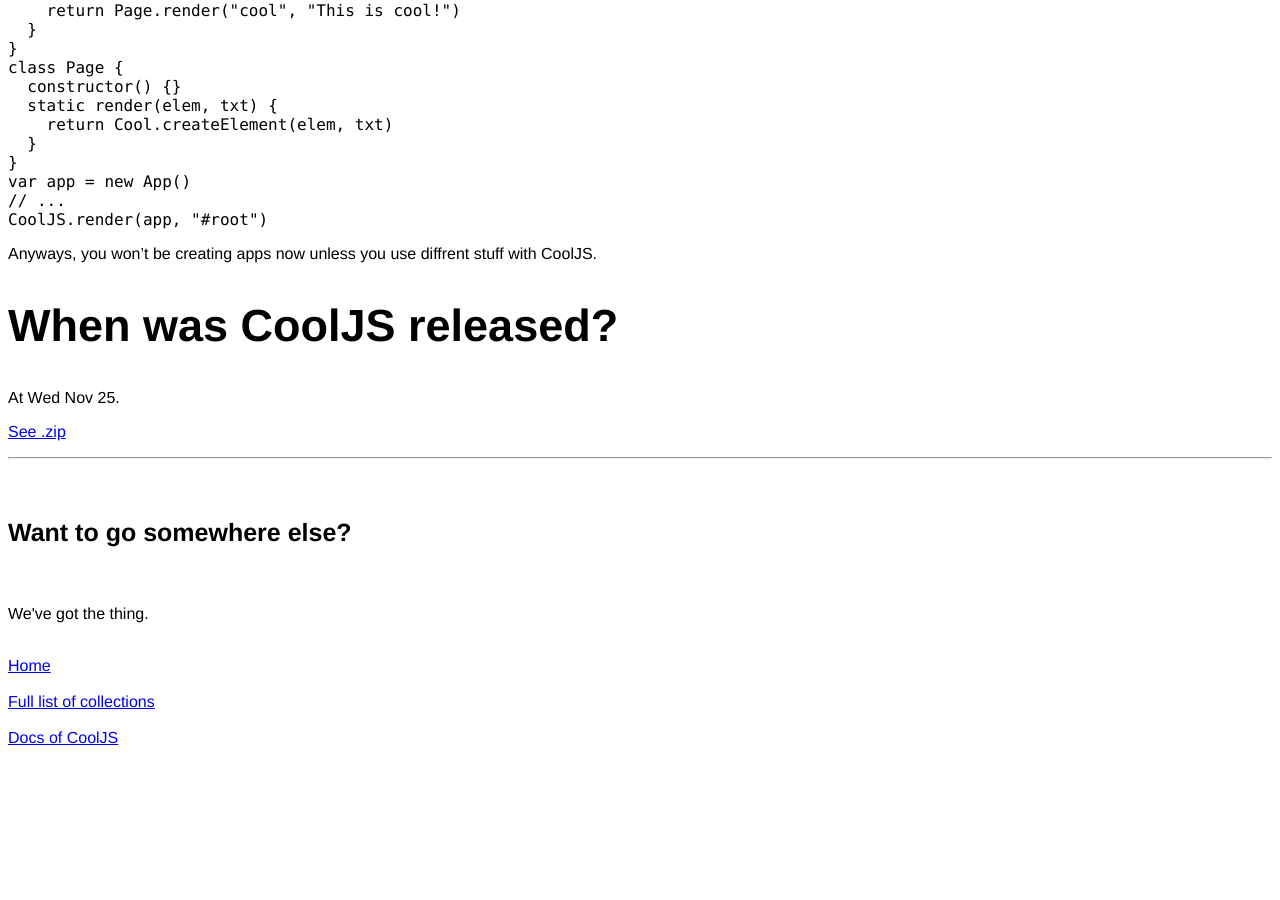
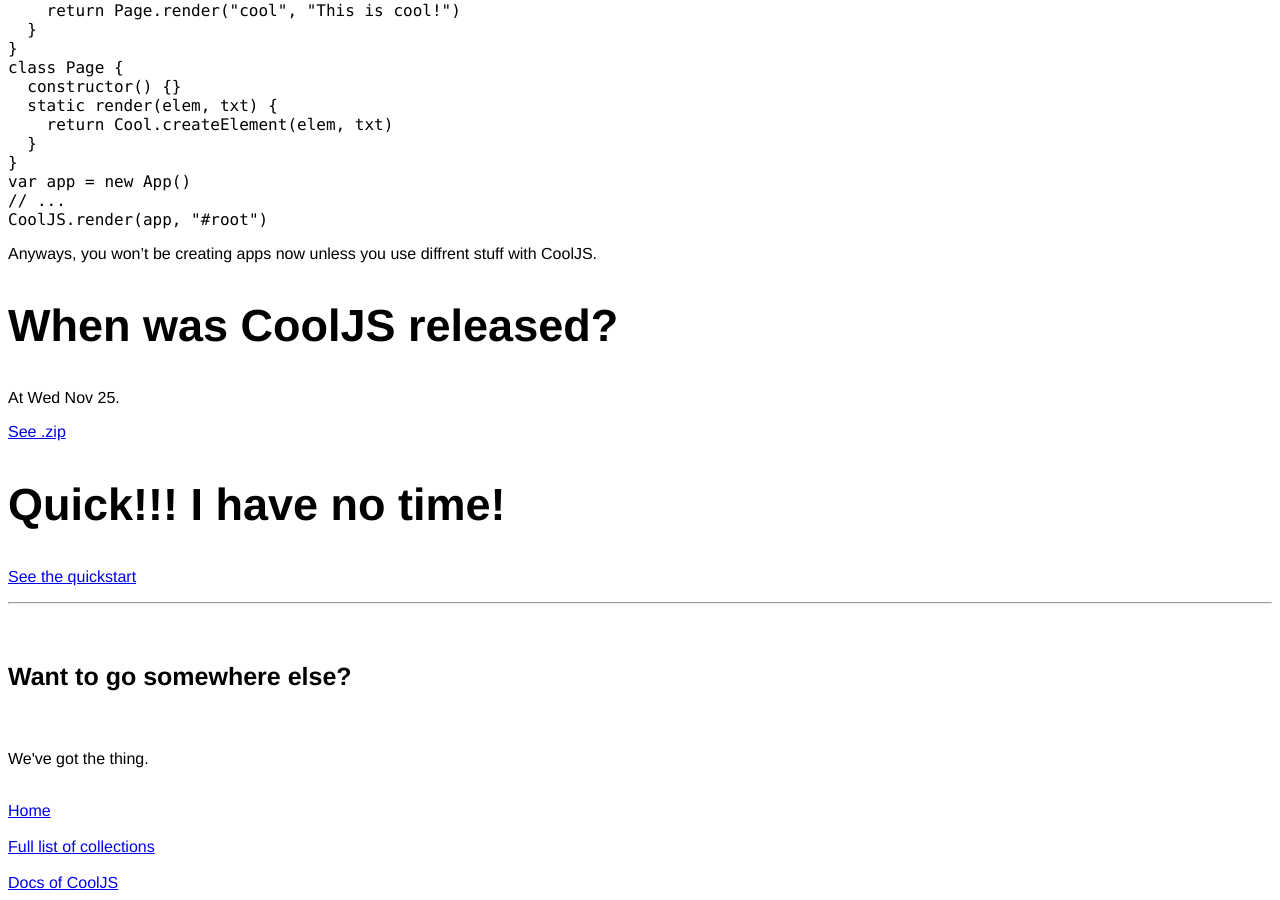
Before and after one commit to Brunozhon/jekyll-page, a Jekyll site: the page built from docs/cooljs/1.0/index.md, in a window 1280 px wide and 900 px high, scrolled down 753 px. Built offline with Jekyll 4.4.1, drawn with Linux system fonts in a browser that asks for light colours; before the commit the page ends 1508 px from its top, so only the background shows below that.

Commit message:
Update index.md

```diff
--- a/docs/cooljs/1.0/index.md
+++ b/docs/cooljs/1.0/index.md
@@ -61,3 +61,7 @@ Anyways, you won't be creating apps now unless you use diffrent stuff with CoolJ
 At Wed Nov 25.
 
 [See .zip](docs.zip)
+
+## Quick!!! I have no time!
+
+[See the quickstart](quickstart/)
```
